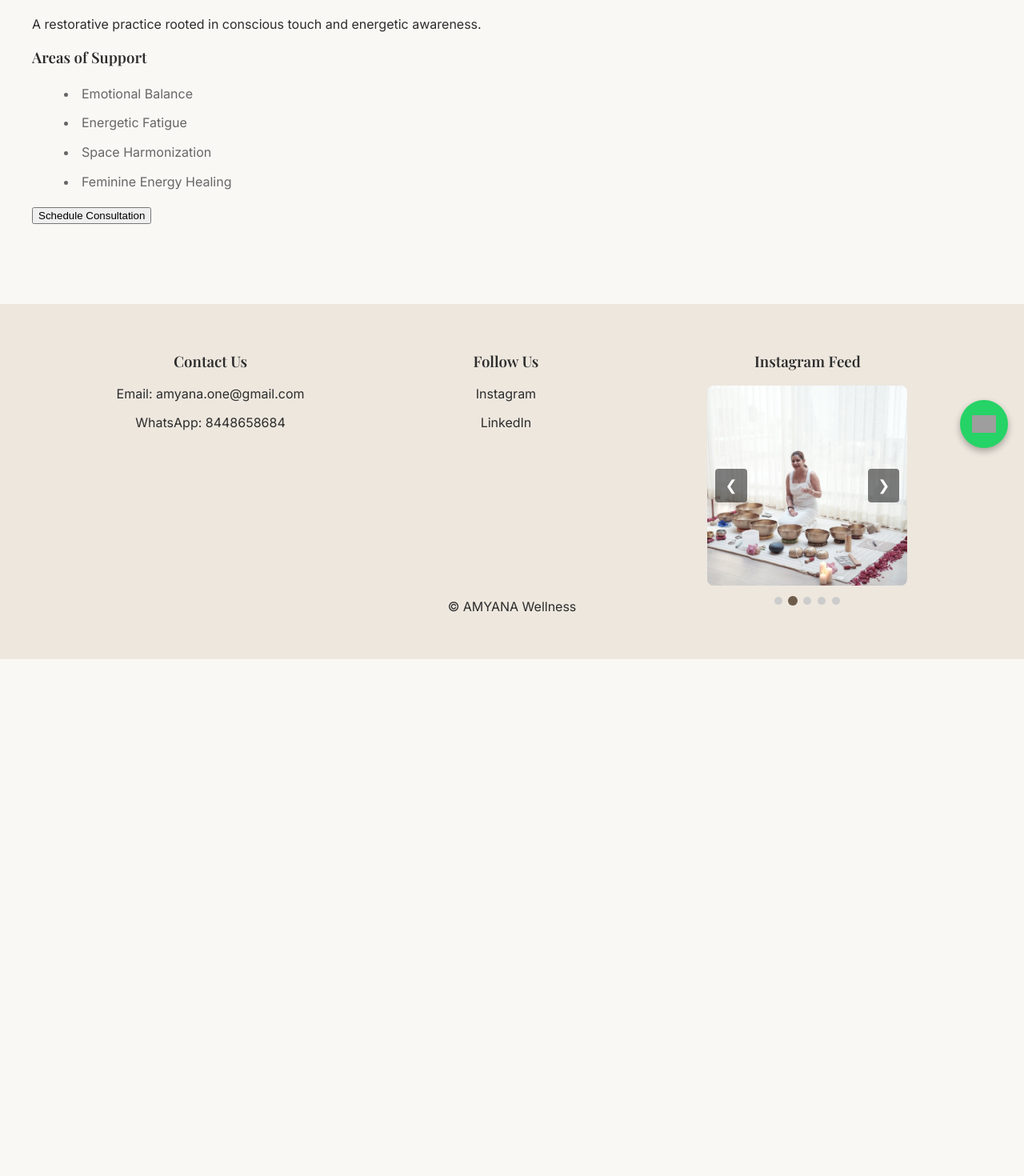
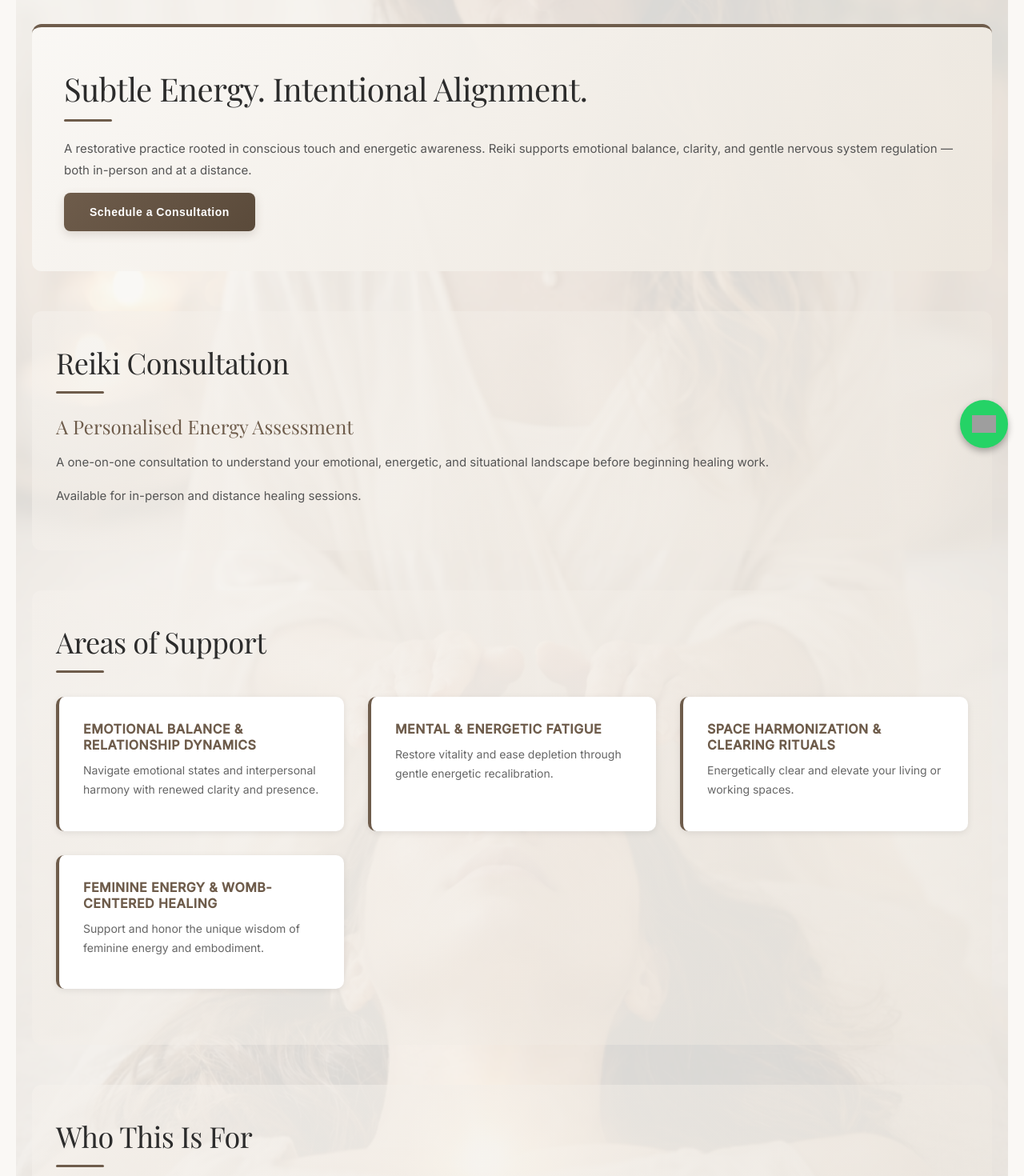
Before and after one commit to tomaryash54/amyana_v3_luxury_site, a React (Vite) app: page /reiki in a window 1280 px wide. Shown: the part 220-1690 px from the top of the page at 80% size. Before the commit the page ends 1044 px from the top, so only its background shows below. Built offline with nearby package versions, Linux system fonts and the light colour scheme; grey boxes are pictures that could not be loaded.

Commit message:
Add comprehensive Reiki page with smooth UI and background image

```diff
--- a/index.html
+++ b/index.html
@@ -138,7 +138,19 @@ h4{color:#6e5c4b;margin-top:20px;}
 .approach-item:hover{transform:translateY(-5px);box-shadow:0 8px 16px rgba(0,0,0,0.12);}
 .approach-item h4{color:#6e5c4b;margin-top:0;font-size:16px;font-weight:600;letter-spacing:0.5px;}
 .approach-item p{color:#666;font-size:14px;line-height:1.7;}
-@media(max-width:768px){.container h1{font-size:32px;}.container h2{font-size:24px;}.nav-dropdown .dropdown-content{left:-50px;min-width:160px;}}.coming-soon-text{font-size:24px;color:#6e5c4b;font-weight:600;margin:20px 0;}
+.reiki-page{background:url('/images/reiki-healer.jpg.png') center/cover fixed;background-color:#faf8f5;position:relative;}
+.reiki-page > *{position:relative;z-index:1;}
+.reiki-page::before{content:'';position:absolute;top:0;left:0;right:0;bottom:0;background:rgba(250,248,245,0.87);z-index:0;}
+.hero-section{background:linear-gradient(135deg,rgba(250,248,245,0.95) 0%,rgba(237,231,222,0.9) 100%);border-left:none;border-top:4px solid #6e5c4b;padding:50px 40px;}
+.hero-section h2{font-size:40px;margin-top:0;}
+.support-grid{display:grid;grid-template-columns:repeat(auto-fit,minmax(280px,1fr));gap:30px;margin:30px 0;}
+.support-item{padding:30px;background:white;border-radius:10px;border-left:4px solid #6e5c4b;box-shadow:0 2px 8px rgba(0,0,0,0.08);transition:all 0.4s;}
+.support-item:hover{transform:translateY(-8px);box-shadow:0 12px 28px rgba(0,0,0,0.15);}
+.support-item h4{color:#6e5c4b;margin-top:0;font-size:16px;font-weight:600;letter-spacing:0.5px;}
+.support-item p{color:#666;font-size:14px;line-height:1.7;margin:10px 0;}
+.closing-text{font-style:italic;color:#666;line-height:1.8;margin:20px 0;border-left:3px solid #6e5c4b;padding-left:20px;}
+.who-section .btn-primary{display:inline-block;margin-top:20px;}
+@media(max-width:768px){.container h1{font-size:32px;}.container h2{font-size:24px;}.nav-dropdown .dropdown-content{left:-50px;min-width:160px;}.hero-section{padding:30px 20px;}.hero-section h2{font-size:28px;}}.coming-soon-text{font-size:24px;color:#6e5c4b;font-weight:600;margin:20px 0;}
 </style>
 </head>
 <body>
--- a/src/pages/Reiki.jsx
+++ b/src/pages/Reiki.jsx
@@ -1,20 +1,56 @@
 
 export default function Reiki(){
 return(
-<div className="container">
+<div className="container reiki-page">
 <h1>Reiki Healing</h1>
 
-<p>A restorative practice rooted in conscious touch and energetic awareness.</p>
+<section className="page-section hero-section">
+<h2>Subtle Energy. Intentional Alignment.</h2>
+<p>A restorative practice rooted in conscious touch and energetic awareness. Reiki supports emotional balance, clarity, and gentle nervous system regulation — both in-person and at a distance.</p>
+<button className="btn-primary">Schedule a Consultation</button>
+</section>
 
-<h3>Areas of Support</h3>
+<section className="page-section">
+<h2>Reiki Consultation</h2>
+<h3>A Personalised Energy Assessment</h3>
+<p>A one-on-one consultation to understand your emotional, energetic, and situational landscape before beginning healing work.</p>
+<p>Available for in-person and distance healing sessions.</p>
+</section>
+
+<section className="page-section">
+<h2>Areas of Support</h2>
+<div className="support-grid">
+<div className="support-item">
+<h4>Emotional Balance & Relationship Dynamics</h4>
+<p>Navigate emotional states and interpersonal harmony with renewed clarity and presence.</p>
+</div>
+<div className="support-item">
+<h4>Mental & Energetic Fatigue</h4>
+<p>Restore vitality and ease depletion through gentle energetic recalibration.</p>
+</div>
+<div className="support-item">
+<h4>Space Harmonization & Clearing Rituals</h4>
+<p>Energetically clear and elevate your living or working spaces.</p>
+</div>
+<div className="support-item">
+<h4>Feminine Energy & Womb-Centered Healing</h4>
+<p>Support and honor the unique wisdom of feminine energy and embodiment.</p>
+</div>
+</div>
+</section>
+
+<section className="page-section who-section">
+<h2>Who This Is For</h2>
+<p>Reiki may support those navigating:</p>
 <ul>
-<li>Emotional Balance</li>
-<li>Energetic Fatigue</li>
-<li>Space Harmonization</li>
-<li>Feminine Energy Healing</li>
+<li>Emotional transitions</li>
+<li>Energetic depletion</li>
+<li>Repeated patterns</li>
+<li>Periods of uncertainty</li>
 </ul>
 
-<button>Schedule Consultation</button>
+<p className="closing-text">Healing through Reiki is gentle, non-invasive, and deeply personal — unfolding at a pace your system can hold.</p>
+</section>
 </div>
 )
 }
```
Also changed, not shown: public/images/reiki-healer.jpg.png (added), 4 other files (tests, documents, lock files or other folders).
